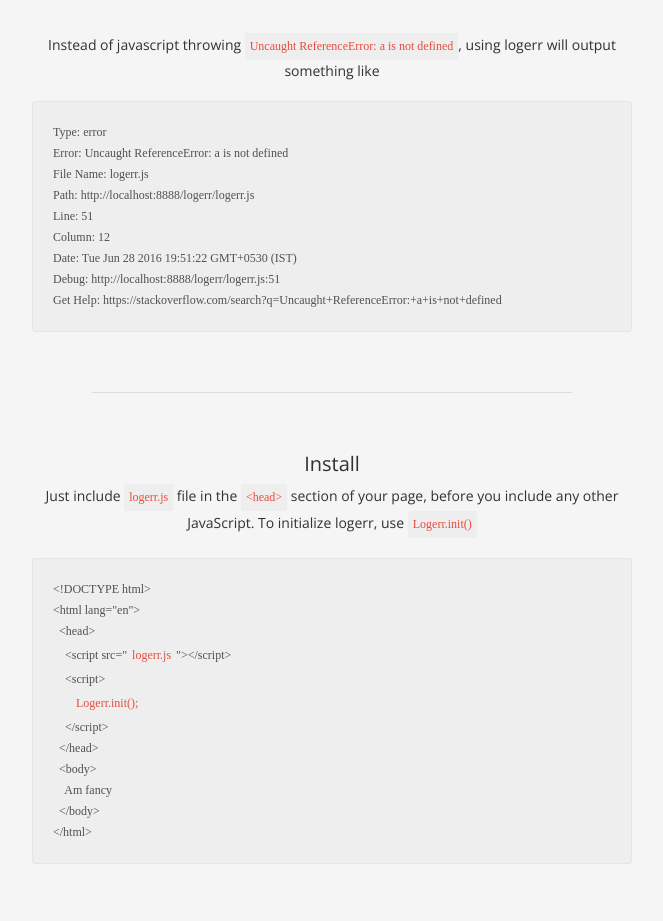
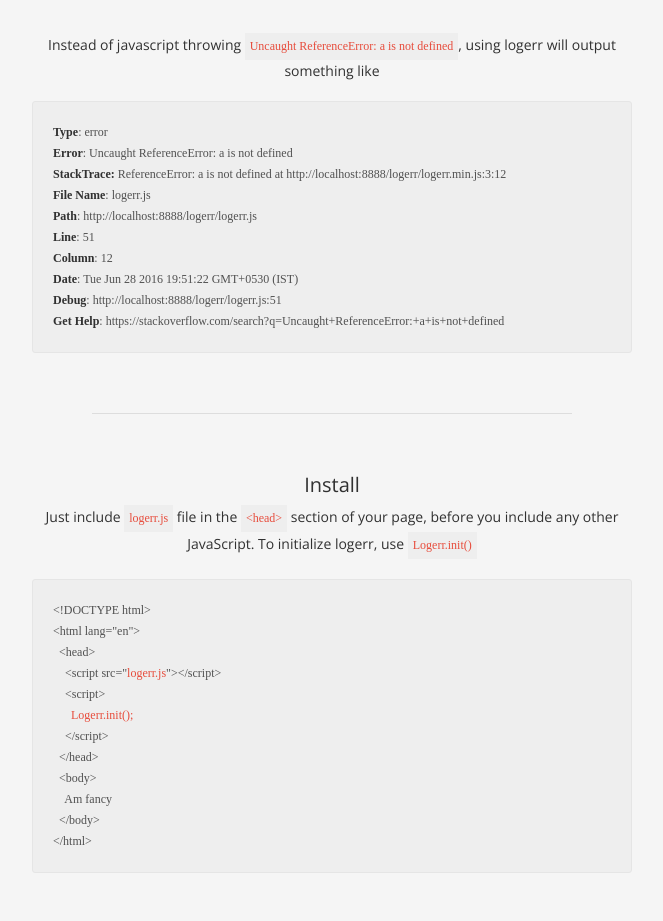
Before and after one commit to i-break-codes/logerr, a website: page index.html in a window 1280 px wide. Shown: the part 680-1601 px from the top of the page, without its empty margins (308-971 px from the left). Drawn offline with nearby package versions, Linux system fonts and the light colour scheme; a web font is replaced by a local one.

Commit message:
add stacktrace

```diff
--- a/index.html
+++ b/index.html
@@ -46,12 +46,13 @@
         </p>
         <code><div class="logerr-output"><span>Type</span>: <span class="color-red">error</span>
 <span>Error</span>: <span class="color-red">Uncaught ReferenceError: a is not defined</span>
-<span>File Name</span>: logerr.js
-<span>Path</span>: http://localhost:8888/logerr/logerr.js
-<span>Line</span>: 51
-<span>Column</span>: 12
-<span>Date</span>: Tue Jun 28 2016 19:51:22 GMT+0530 (IST)
-<span>Debug</span>: http://localhost:8888/logerr/logerr.js:51
+<span>StackTrace:</span> <span class="color-red">ReferenceError: a is not defined at http://localhost:8888/logerr/logerr.min.js:3:12</span>
+<span>File Name</span>: <span>logerr.js</span>
+<span>Path</span>: <span>http://localhost:8888/logerr/logerr.js</span>
+<span>Line</span>: <span>51</span>
+<span>Column</span>: <span>12</span>
+<span>Date</span>: <span>Tue Jun 28 2016 19:51:22 GMT+0530 (IST)</span>
+<span>Debug</span>: <span>http://localhost:8888/logerr/logerr.js:51</span>
 <span>Get Help</span>: <span class="color-blue">https://stackoverflow.com/search?q=Uncaught+ReferenceError:+a+is+not+defined</span>
 </div></code>
       </section>
--- a/stylesheets/sass/app.scss
+++ b/stylesheets/sass/app.scss
@@ -63,6 +63,10 @@
   border: 1px solid #e5e5e5;
   white-space: pre;
   text-align: left;
+
+  .inline-code {
+    padding: 0;
+  }
 
   .code-comment {
     color: #aaa;
@@ -161,6 +165,15 @@
   text-align: center;
 }
 
+.logerr-output {
+  span {
+    &:nth-child(odd) {
+      color: #313131;
+      font-weight: bold;
+    }
+  }
+}
+
 @media all and (max-width: 512px) {
   .wrapper {
     padding: 0 20px;
```
Also changed, not shown: stylesheets/app.css.
